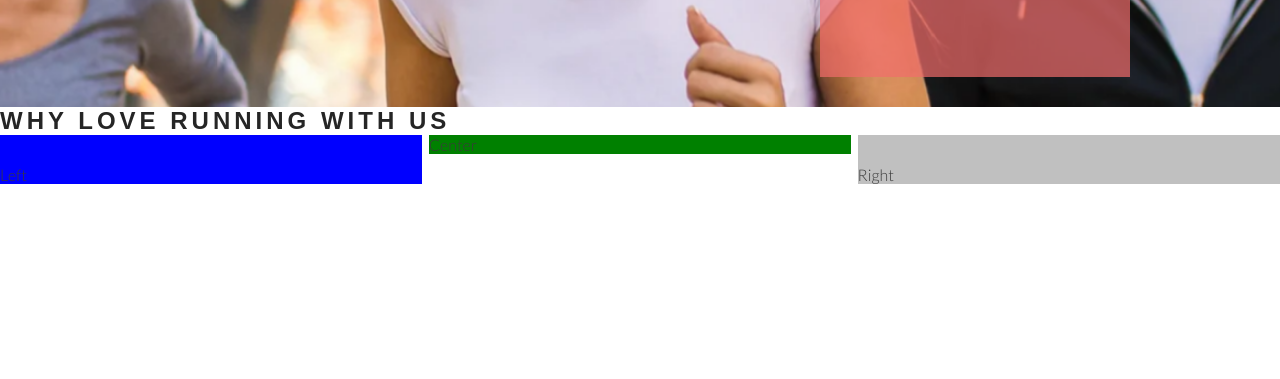
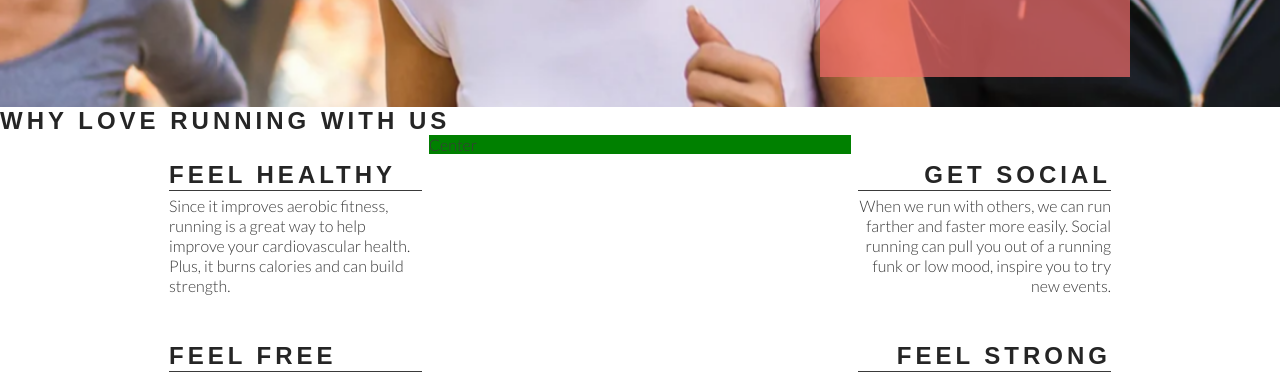
Before and after one commit to AmeenNoor/love-running, a plain HTML site: page index.html in a window 1280 px wide. Shown: the part 568-947 px from the top of the page. Drawn offline with Linux system fonts and the light colour scheme.

Commit message:
Add right about section content and style

```diff
--- a/assets/css/style.css
+++ b/assets/css/style.css
@@ -126,14 +126,12 @@ h2 {
     padding-top: 30px;
     width: 33%;
     float: left;
-    background-color: blue;
 }
 
 #right-about {
     padding-top: 30px;
     width: 33%;
     float: right;
-    background-color: silver;
 }
 
 #center-about {
@@ -141,3 +139,33 @@ h2 {
     margin: 0 auto;
     background-color: green;
 }
+
+hr {
+    border-top: 1px solid #3a3a3a;
+    width: 100%;
+    margin: 5px 0;
+}
+
+.left-about-heading {
+    width: 60%;
+    float: right;
+    line-height: 20px;
+    clear: both;
+    margin-bottom: 50px;
+}
+
+.right-about-heading {
+    width: 60%;
+    float: left;
+    line-height: 20px;
+    clear: both;
+    margin-bottom: 50px;
+}
+
+.right-about-heading h2 {
+    text-align: right;
+}
+
+.right-about-heading p {
+    text-align: right;
+}
--- a/index.html
+++ b/index.html
@@ -43,8 +43,30 @@
 
     <section id="club-ethos">
         <h1>Why Love Running With Us</h1>
-        <div id="left-about">Left</div>
-        <div id="right-about">Right</div>
+        <div id="left-about">
+            <div class="left-about-heading">
+                <h2>Feel Healthy</h2>
+                <hr>
+                <p>Since it improves aerobic fitness, running is a great way to help improve your cardiovascular health. Plus, it burns calories and can build strength.</p>
+            </div>
+            <div class="left-about-heading">
+                <h2>Feel Free</h2>
+                <hr>
+                <p>Physical exercise, running included, is known to release endorphins in the brain. Endorphins make you more energetic, more awake and, yes, happier.</p>
+            </div>
+        </div>
+        <div id="right-about">
+            <div class="right-about-heading">
+                <h2>Get Social</h2>
+                <hr>
+                <p>When we run with others, we can run farther and faster more easily. Social running can pull you out of a running funk or low mood, inspire you to try new events.</p>
+            </div>
+            <div class="right-about-heading">
+                <h2>Feel Strong</h2>
+                <hr>
+                <p>Running strengthens your heart by pumping blood more effectively through your body.</p>
+            </div>
+        </div>
         <div id="center-about">Center</div>
     </section>
 
```
